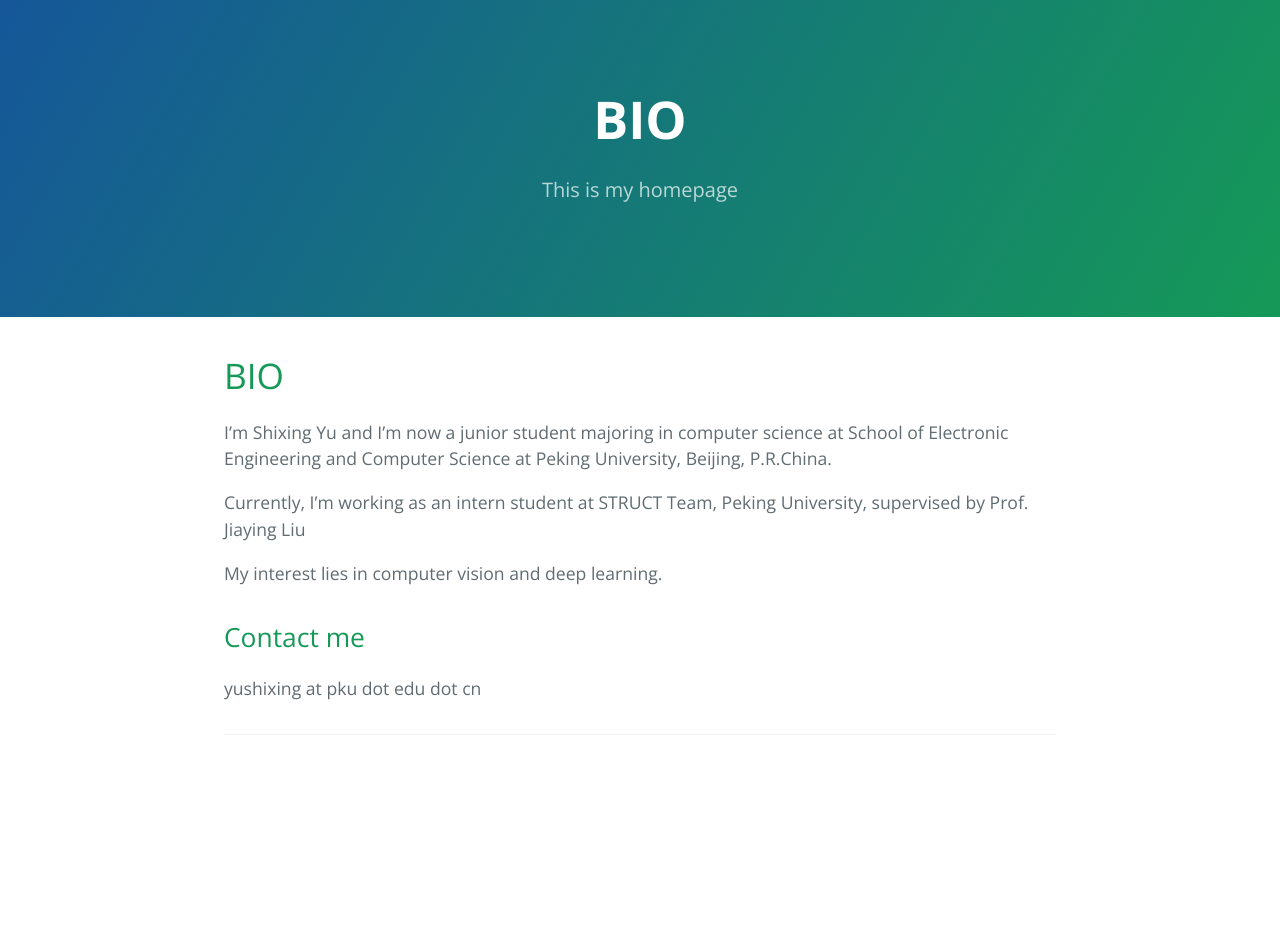
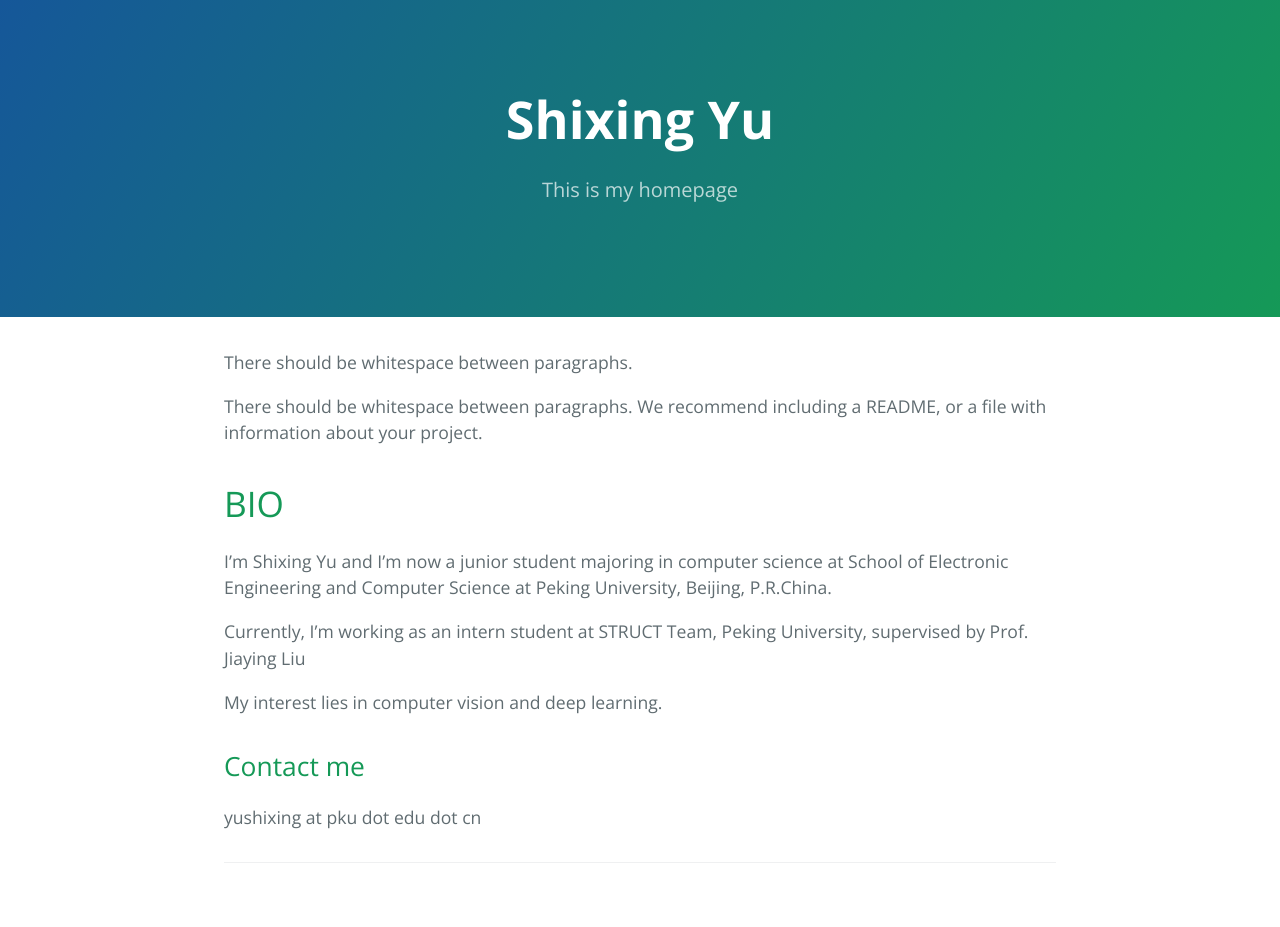
Before and after one commit to billysx/billysx.github.io, a Jekyll site: the page built from index.md, in a window 1280 px wide. Built offline with Jekyll 4.4.1, drawn with Linux system fonts in a browser that asks for light colours; our own code applies the rules of GitHub Pages for plain Markdown files; before the commit the page ends 900 px from its top, so only the background shows below that.

Commit message:
Update index.md

```diff
--- a/index.md
+++ b/index.md
@@ -1,3 +1,7 @@
+There should be whitespace between paragraphs.
+
+There should be whitespace between paragraphs. We recommend including a README, or a file with information about your project.
+
 # BIO
 
 I'm Shixing Yu and I'm now a junior student majoring in computer science at School of Electronic Engineering and Computer Science at Peking University, Beijing, P.R.China.
```
